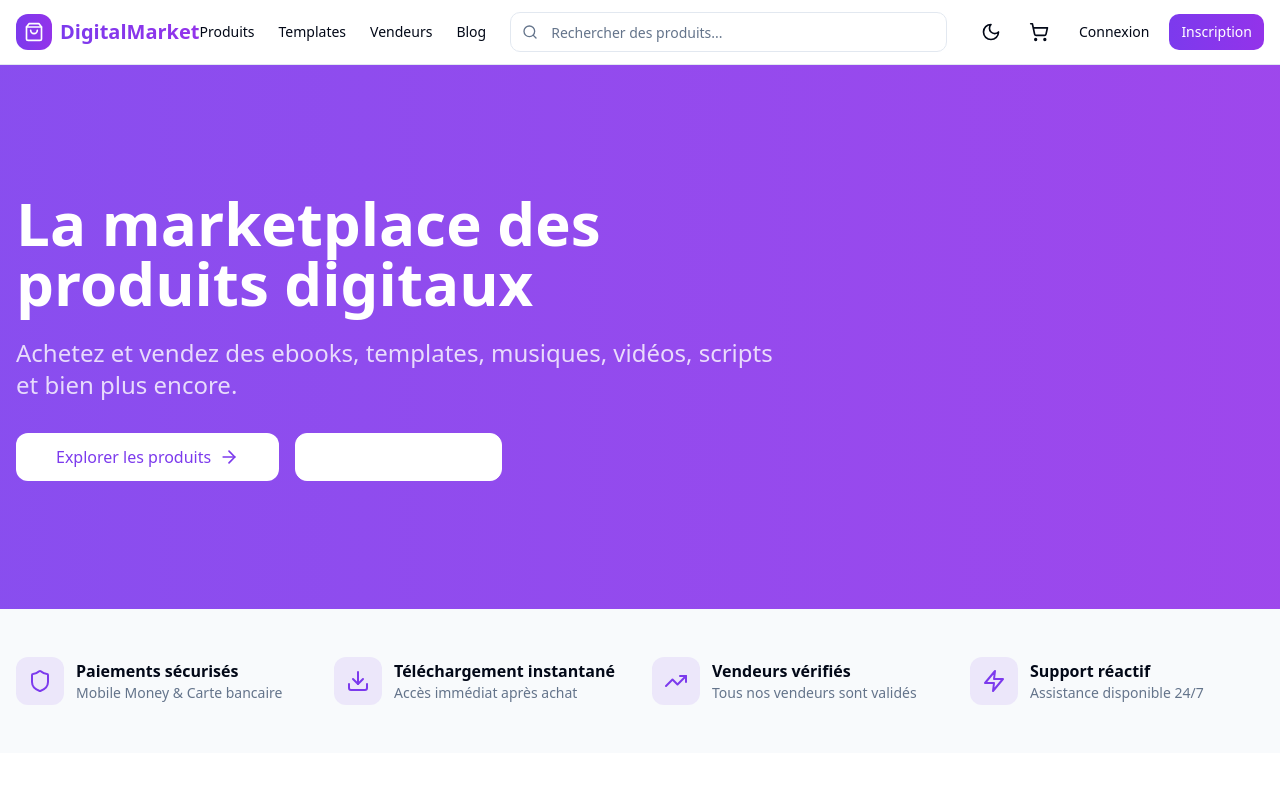
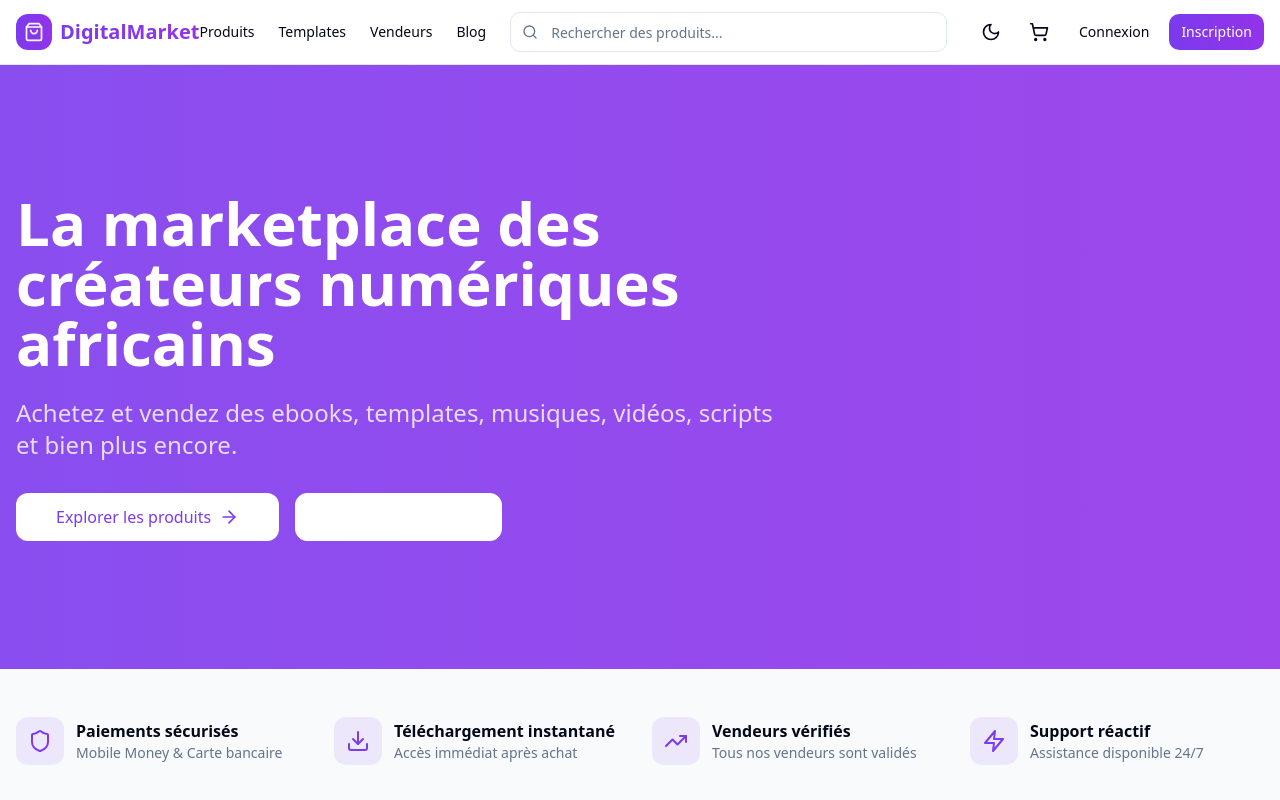
Before and after one commit to valdes557/digitalmarket, a React (Vite) app in the folder frontend/: page / in a window 1280 px wide. Shown: the top 800 px of the page. Built offline with nearby package versions, Linux system fonts and the light colour scheme; no server answers.

Commit message:
Remove DigitalMarket from hero title

```diff
--- a/frontend/src/pages/HomePage.jsx
+++ b/frontend/src/pages/HomePage.jsx
@@ -68,7 +68,7 @@ export default function HomePage() {
         <div className="relative container mx-auto px-4 py-20 md:py-32">
           <div className="max-w-3xl text-white">
             <h1 className="text-4xl md:text-6xl font-bold mb-6">
-              {heroBanner?.title || 'La marketplace des produits digitaux'}
+              La marketplace des créateurs numériques africains
             </h1>
             <p className="text-xl md:text-2xl mb-8 text-white/80">
               {heroBanner?.subtitle || 'Achetez et vendez des ebooks, templates, musiques, vidéos, scripts et bien plus encore.'}
```
